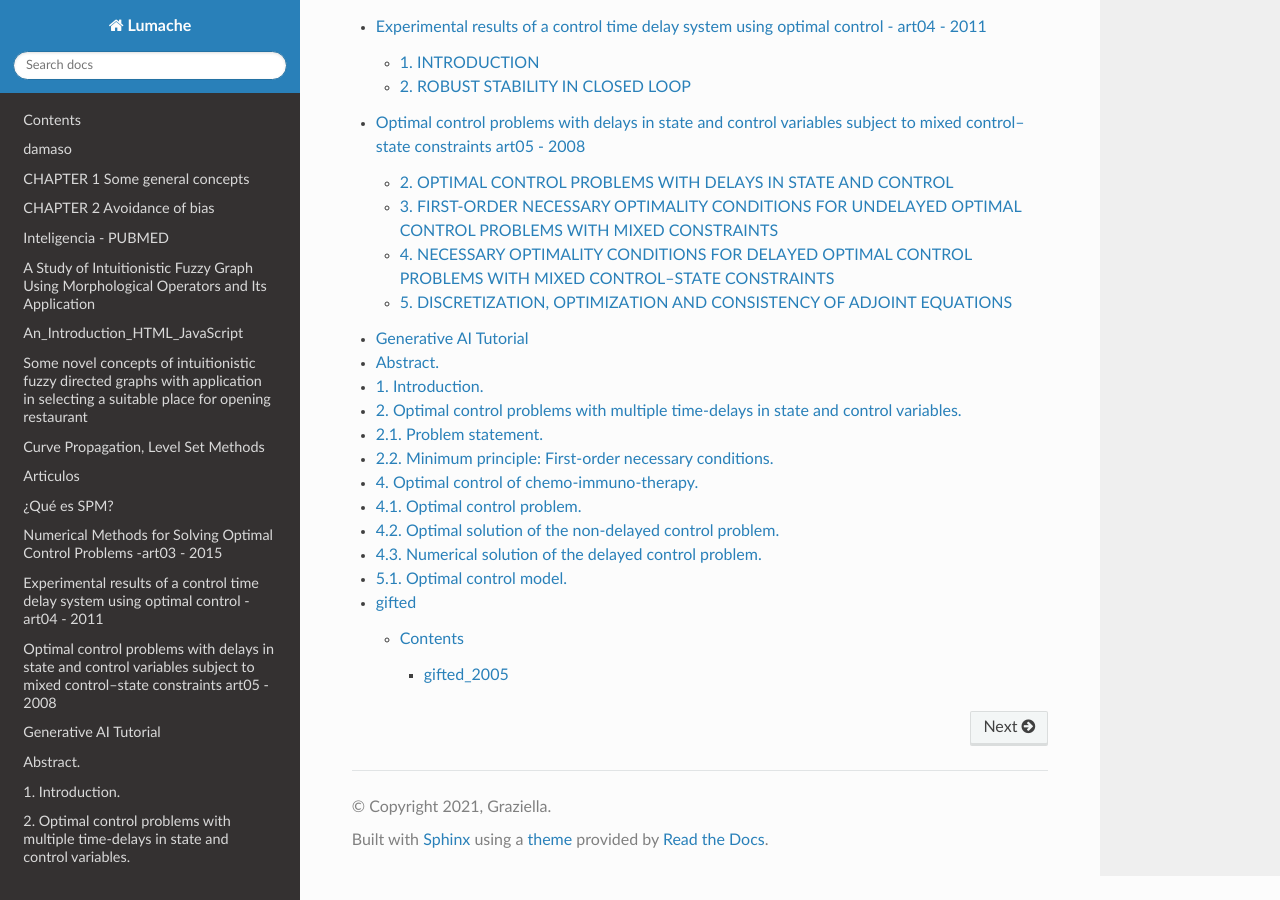
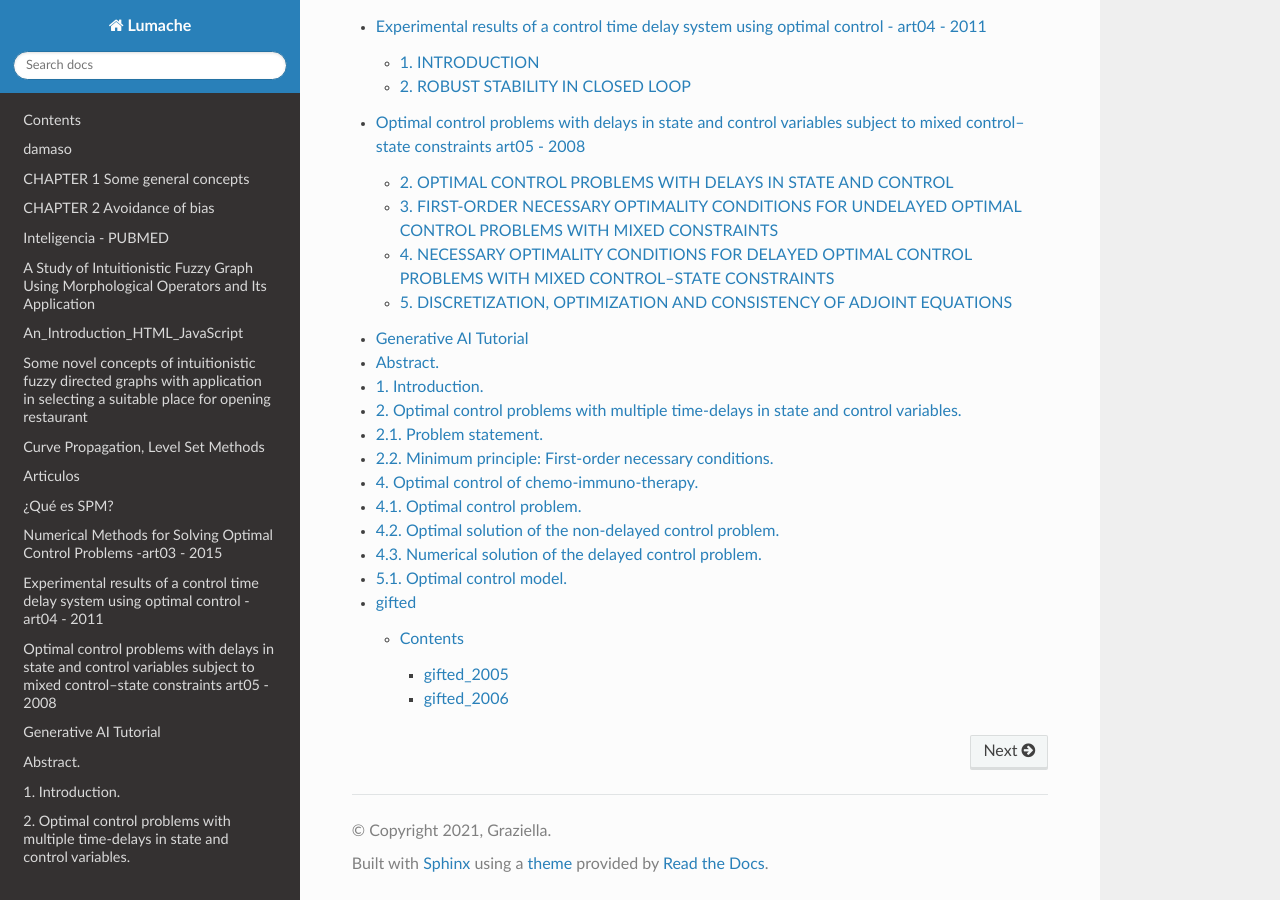
Before and after one commit to matecom57/santosg57-articulostesis, a Sphinx documentation site: the page built from docs/source/index.rst, in a window 1280 px wide and 900 px high, scrolled down 2354 px. Built offline with Sphinx 7.4.7 and the Read the Docs theme 3.1.0, drawn with Linux system fonts in a browser that asks for light colours.

Commit message:
Test comité

```diff
--- a/docs/source/gifted/gifted_2006_title.txt
+++ b/docs/source/gifted/gifted_2006_title.rst
@@ -1,27 +1,57 @@
+gifted_2006
+===========
+
+
     "title": "[Skvyrs'ka Etel Berkivna--a gifted researcher and pedagogue (to the 100th anniversary of birthday)].",
+
     "title": "[Oleksandr Solomonovych Tsyperovych--gifted enzymologist, scientist and practician].",
+
     "title": "[School problems in gifted children and adolescents].",
+
     "title": "Chris Barnard--a personal tribute to a gifted heart surgeon and a great intellect.",
+
     "title": "The relationship of intelligence to executive function and non-executive function measures in a sample of average, above average, and gifted youth.",
+
     "title": "Thinking styles of gifted and nongifted students in Iran.",
+
     "title": "Dr. Alfred Ketcham: a most gifted physician and surgeon.",
+
     "title": "Differences in EEG between gifted and average students: neural complexity and functional cluster analysis.",
+
     "title": "[The highly gifted persons study by Adele Juda 1927-1955. Pinnacle and end of psychiatric genius research in Germany].",
+
     "title": "[Link between depression and academic self-esteem in gifted children].",
+
     "title": "[Focus on difficulties encountered by gifted children].",
+
     "title": "Effects of Math Anxiety and Perfectionism on Timed versus Untimed Math Testing in Mathematically Gifted Sixth Graders.",
+
     "title": "Two-phase survey of eating disorders in gifted dance and non-dance high-school students in Taiwan.",
+
     "title": "The Gifted Rating Scales-Preschool/Kindergarten Form: An Analysis of the Standardization Sample Based on Age, Gender, and Race.",
+
     "title": "Gifted students with learning disabilities: who are they?",
+
     "title": "[Volodymyr Oleksandrovych Bielitser--a gifted scientist and outstanding biochemist, a founder of the scientific school].",
+
     "title": "A tribute to a gifted scholar, Anne Hudson, who has made revolutionary advances in healthcare and patient safety in our nation.",
+
     "title": "Gordon Elliott (Tony) Fogg (1919-2005): pioneering plant physiologist and gifted writer.",
+
     "title": "Differences in brain information transmission between gifted and normal children during scientific hypothesis generation.",
+
     "title": "Re: \"Childhood cognitive performance and risk of mortality: a prospective cohort study of gifted individuals\".",
+
     "title": "[Behavior disorders of the gifted child].",
+
     "title": "[Gifted children in difficulty: from attention deficit hyperactivity disorder to depression and school failure].",
+
     "title": "[Do health services require \"divinely gifted leaders\"--or is professional competence enough].",
+
     "title": "[Gifted children and the family physician].",
+
     "title": "[Gifted children or children at risk?].",
+
     "title": "Ontogenetic features of the psychophysiological mechanisms of perception of the emotional component of speech in musically gifted children.",
+
     "title": "Performance anxiety in gifted adolescent musicians.",
--- a/docs/source/gifted/index2.rst
+++ b/docs/source/gifted/index2.rst
@@ -8,3 +8,4 @@
 .. toctree::
 
    gifted_2005_title
+   gifted_2006_title
```
